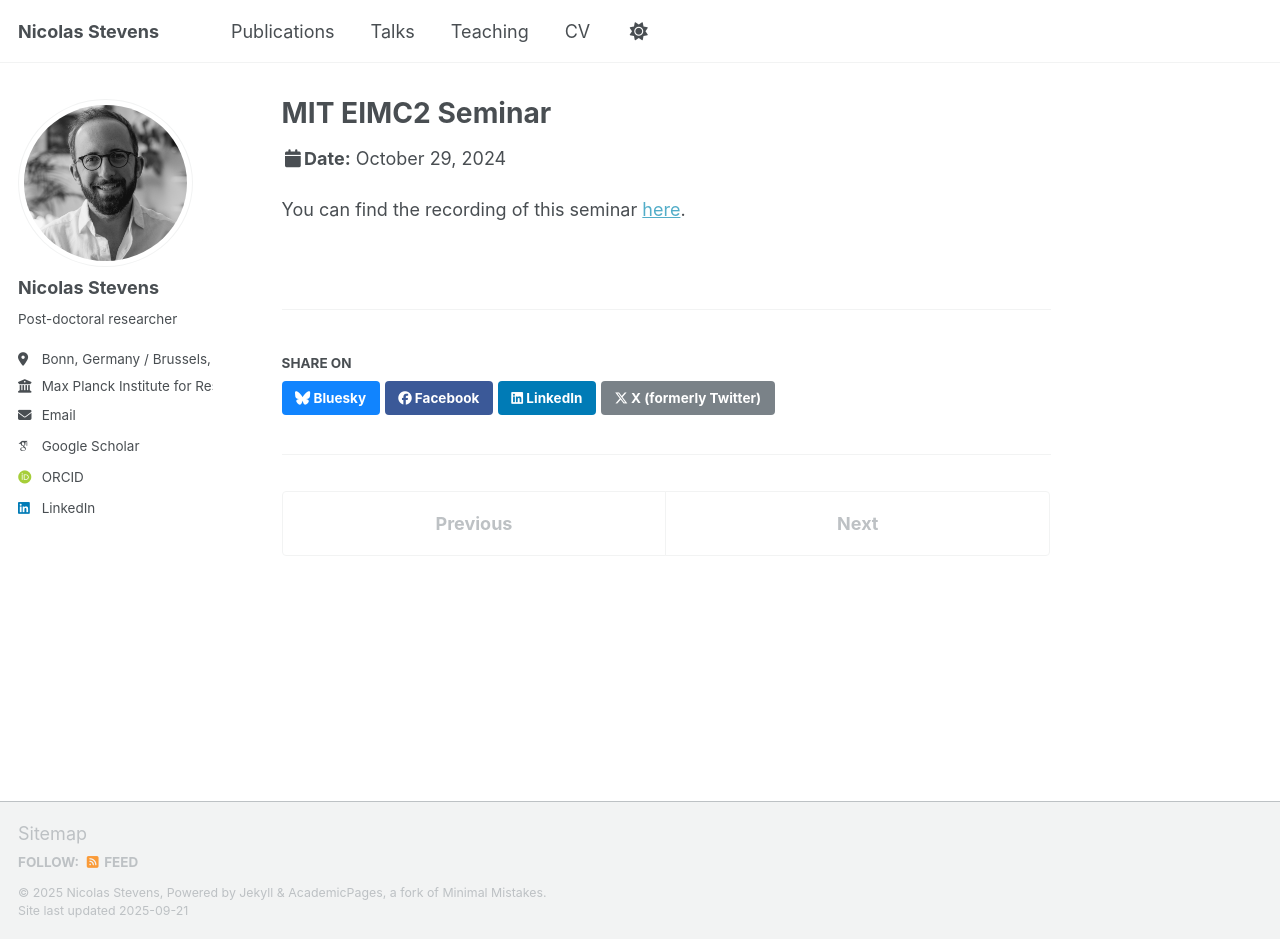
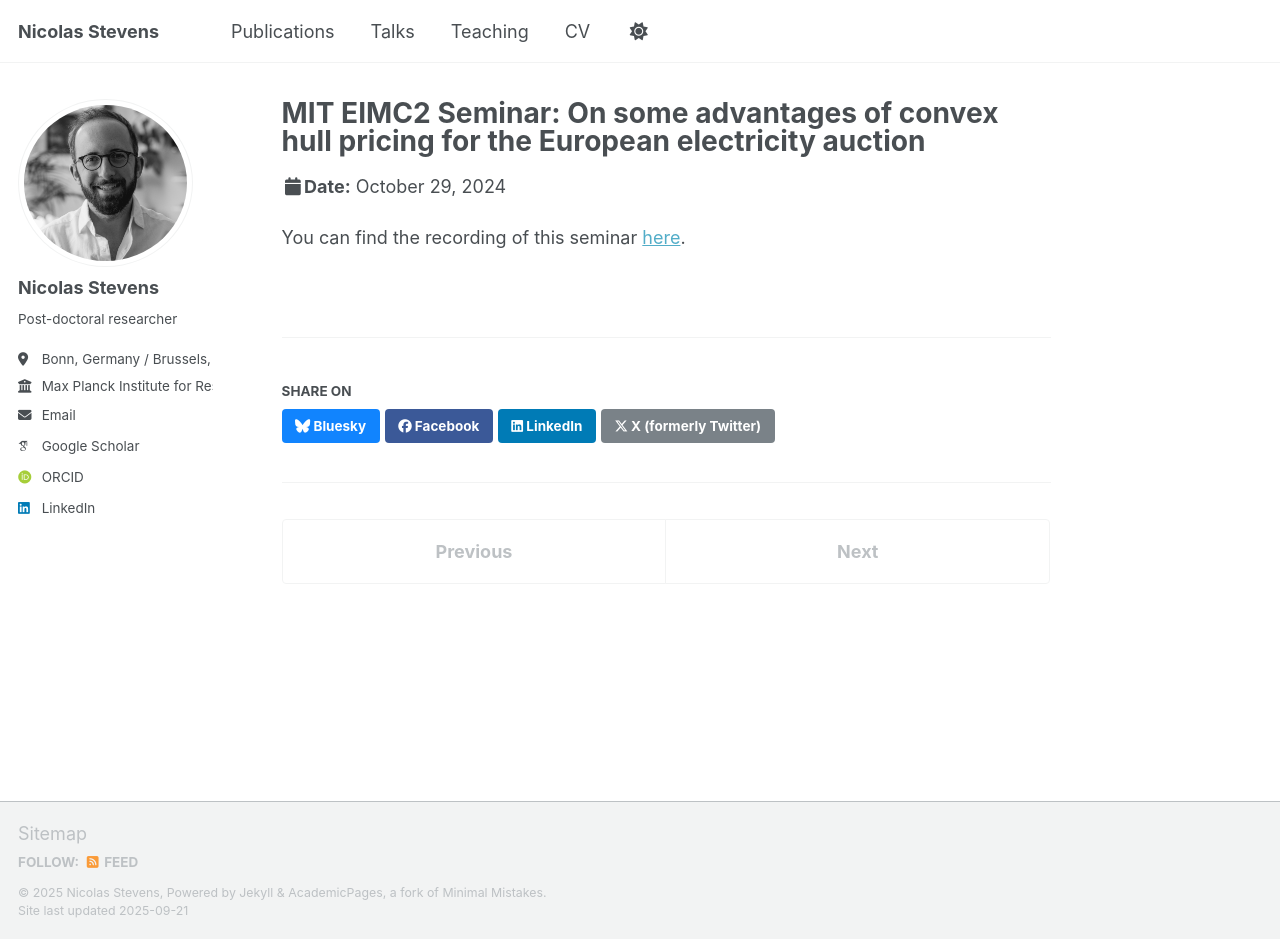
Before and after one commit to NicolasStevens/NicolasStevens.github.io, a Jekyll site: the page built from _talks/MIT2024.md, in a window 1280 px wide and 939 px high. Built offline with Jekyll 4.4.1, drawn with Linux system fonts in a browser that asks for light colours; some web fonts are replaced; a script that is not in the unit is left out; part of the change alters nothing that is shown.

Commit message:
Update MIT2024.md

```diff
--- a/_talks/MIT2024.md
+++ b/_talks/MIT2024.md
@@ -1,9 +1,9 @@
 ---
-title: "MIT EIMC2 Seminar"
+title: "MIT EIMC2 Seminar: On some advantages of convex hull pricing for the European electricity auction"
 collection: talks
 type: "Talk"
 permalink: /talks/MIT2024
-venue: "On some advantages of convex hull pricing for the European electricity auction"
+venue: "MIT, LIDS, EIMC2 Seminar"
 date: 2024-10-29
 location: "Cambridge, MA, USA"
 ---
```
